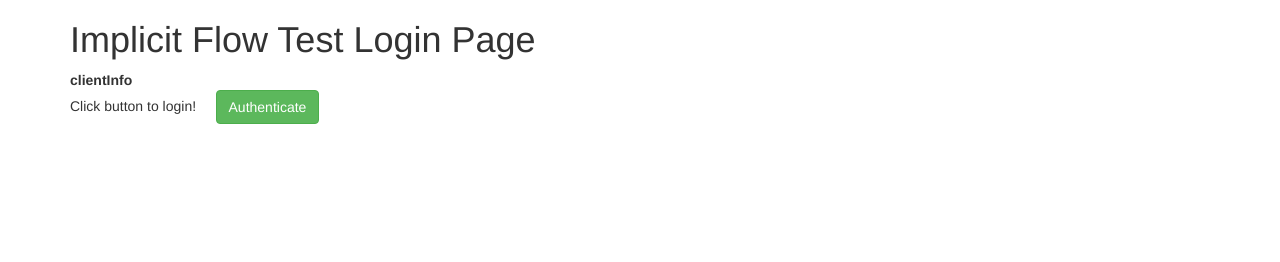
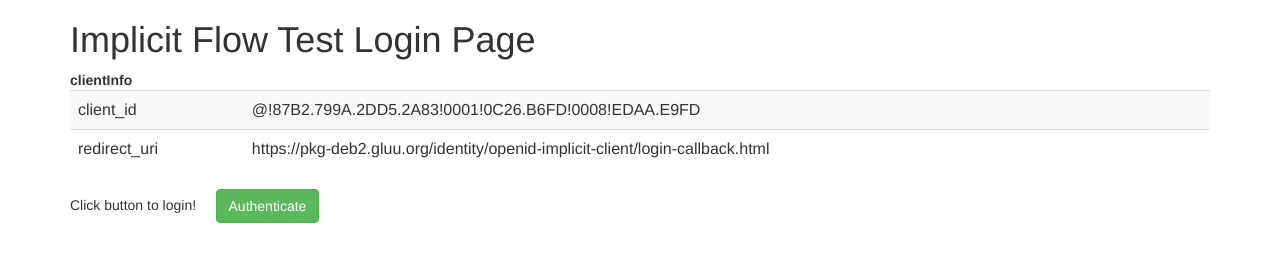
Before and after one commit to GluuFederation/openid-implicit-client, a plain HTML site: page implicit-test.html in a window 1280 px wide. Drawn offline with nearby package versions, Linux system fonts and the light colour scheme; no server answers.

Commit message:
Make a div only for clientInfo HTML table

```diff
--- a/implicit-test.html
+++ b/implicit-test.html
@@ -31,9 +31,11 @@
       <div class="container" style="margin-bottom: 50px;">
         <h1>Implicit Flow Test Login Page</h1>
         <b>clientInfo</b>
-        <div id="results"></div>
+        <div id="clientInfo">
+          clientInfo not found
+        </div>
         <script type="text/javascript">
-          document.getElementById('results').innerHTML = JSONObjToHTMLTable(clientInfo) + JSONObjToHTMLTable(loginRequest);
+        document.getElementById('clientInfo').innerHTML = JSONObjToHTMLTable(clientInfo);
         </script>
         Click button to login! &nbsp; &nbsp;
 
```
